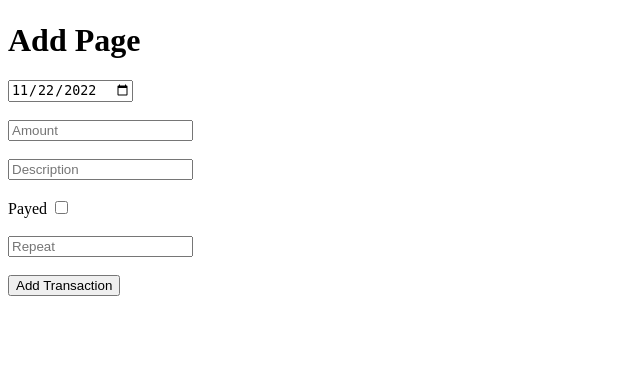
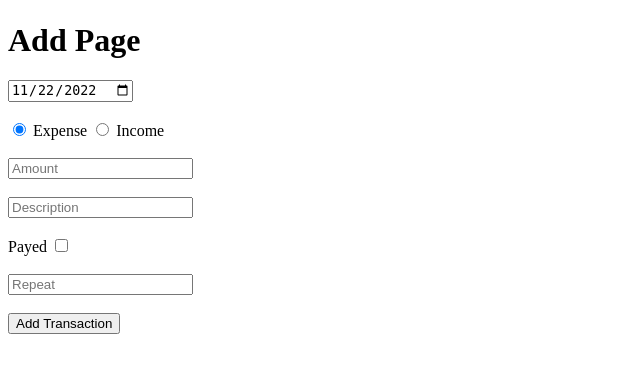
Before and after one commit to jumiranda5/my-budget-flask, a Flask app: page /add in a window 1280 px wide. Shown: the part 58-431 px from the top of the page, without its empty margins (0-640 px from the left). Run offline with Flask 2, Linux system fonts and the light colour scheme; some libraries are stand-ins or nearby versions.

Commit message:
Add transaction type checkboxes

```diff
--- a/app.py
+++ b/app.py
@@ -42,7 +42,7 @@ def add():
         amount = validate_amount(request.form["amount"])
         description = validate_text(request.form["description"])
         parcels = validate_repeat(request.form["repeat"])
-        type = "out"
+        type = request.form["type"]
 
         if request.form.get("payed"):
             payed = 1
@@ -50,7 +50,6 @@ def add():
             payed = 0
 
         # TODO: handle invalid data
-        # TODO: add type input
 
         if parcels > 1:
             # get last row id and increment to add as parcel_id
--- a/templates/add.html
+++ b/templates/add.html
@@ -15,13 +15,19 @@
         <input type="date" id="date" name="date" value="{{today}}">
         <br>
         <br>
+        <input type="radio" id="out" name="type" value="out" checked>
+        <label for="out">Expense</label>
+        <input type="radio" id="in" name="type" value="in">
+        <label for="in">Income</label>
+        <br>
+        <br>
         <input id="amount" name="amount" placeholder="Amount" type="text">
         <br>
         <br>
         <input id="description" name="description" placeholder="Description" type="text">
         <br>
         <br>
-        <label for="payed">Payed</label>
+        <label for="payed" id="payed-label">Payed</label>
         <input type="checkbox" id="payed" name="payed" value="payed">
         <br>
         <br>
--- a/templates/layout.html
+++ b/templates/layout.html
@@ -8,9 +8,21 @@
         <script>
             $(document).ready(function(){
                 $("input").click(function() {
-                    var id = $(this).attr("class");
-                    var isChecked = $(this).is(":checked")
-                    $.post("/edit-payed/" + id + "/" + isChecked);
+                    var name = $(this).attr("name")
+                    if (name === "edit-payed") {
+                        var id = $(this).attr("class")
+                        var isChecked = $(this).is(":checked")
+                        $.post("/edit-payed/" + id + "/" + isChecked)
+                    }
+                    else if (name == "type") {
+                        var id = $(this).attr("id")
+                        if (id === "in") {
+                            $("#payed-label").text("Received")
+                        }
+                        else {
+                            $("#payed-label").text("Payed")
+                        }
+                    }
                 });
             });
 
--- a/templates/month.html
+++ b/templates/month.html
@@ -53,9 +53,9 @@
                         {% endif %}
                         <td>
                             {% if row.payed == 1 %}
-                                <input type="checkbox" class="{{row.id}}" id="edit-payed" name="payed" value="payed" checked >
+                                <input type="checkbox" class="{{row.id}}" id="edit-payed" name="edit-payed" value="payed" checked >
                             {% else %}
-                                <input type="checkbox" class="{{row.id}}" id="edit-payed" name="payed" value="payed">
+                                <input type="checkbox" class="{{row.id}}" id="edit-payed" name="edit-payed" value="payed">
                             {% endif %}
                         </td>
                         <td>{{row.parcel_id}}</td>
```
